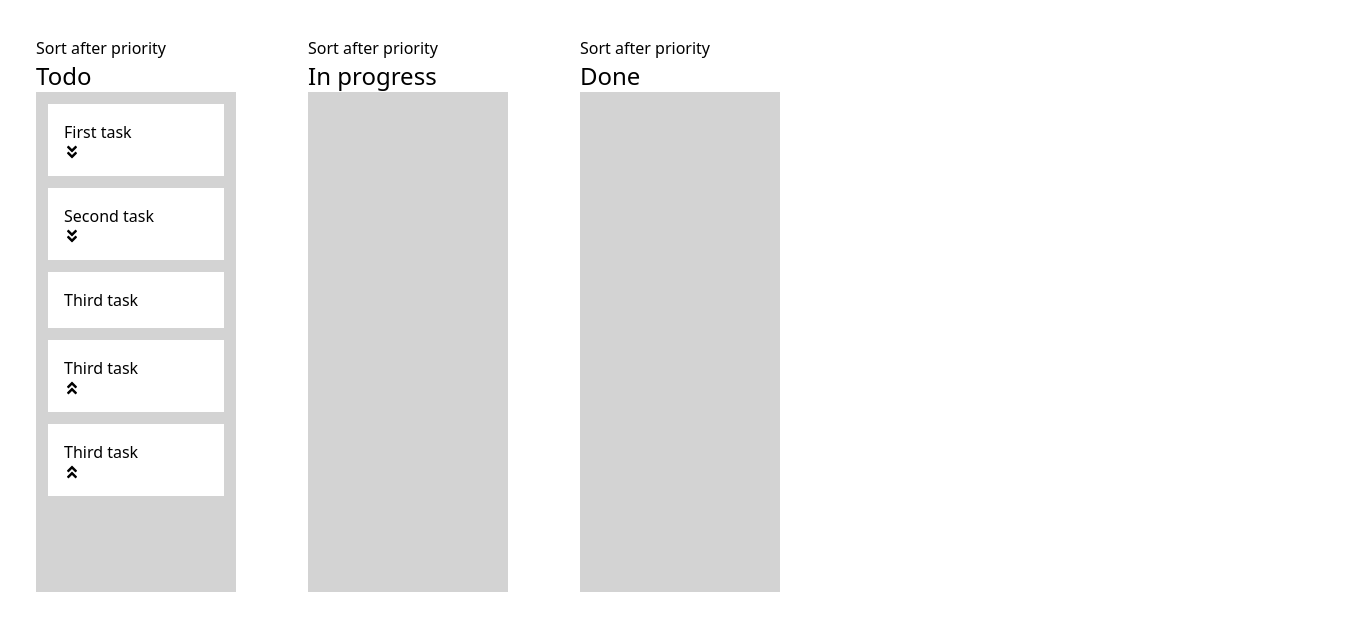
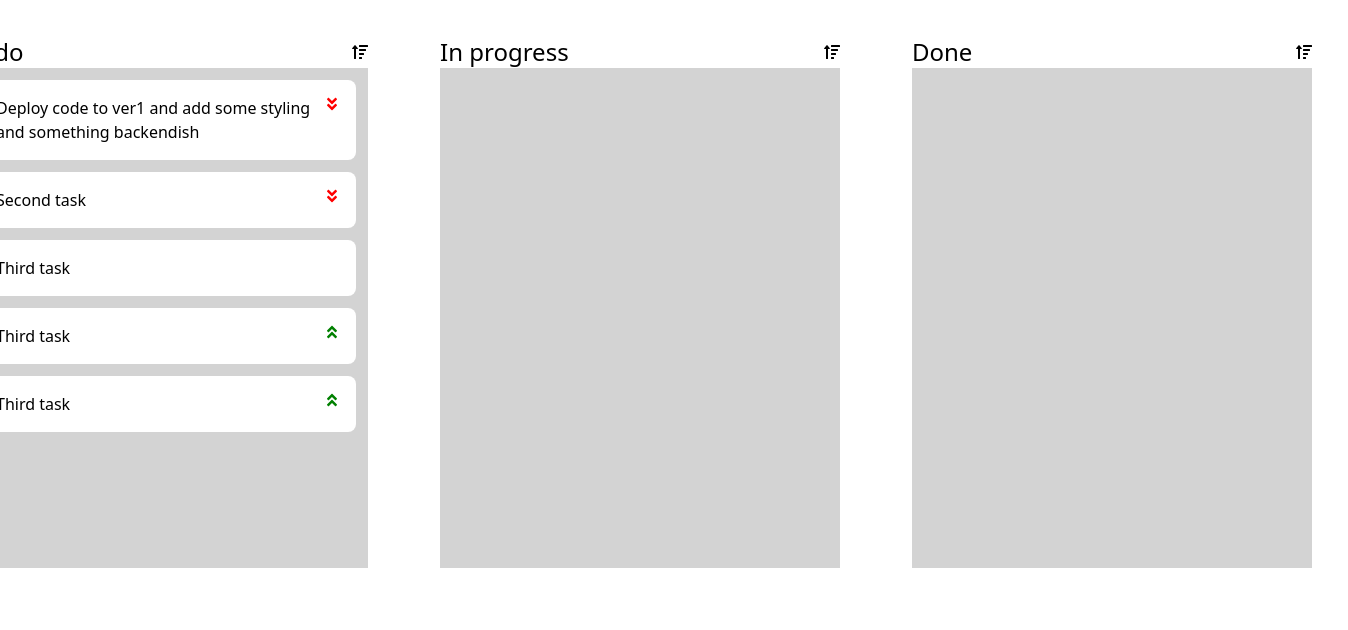
Before and after one commit to andreasbalevik/kanban-minimal-board, a React (Create React App) app: page / in a window 1280 px wide. Shown: the top 630 px of the page, 1348 px wide, since content can reach past the window. Built offline with nearby package versions, Linux system fonts and the light colour scheme; a web font is replaced by a local one.

Commit message:
added color to priority, fixing minor stuff

```diff
--- a/src/App.js
+++ b/src/App.js
@@ -3,10 +3,10 @@ import { v4 as uuid } from 'uuid';
 import './assets/main.css';
 import { DragDropContext, Droppable, Draggable } from 'react-beautiful-dnd';
 import reactDom from "react-dom";
-import { FaAngleDoubleUp, FaAngleDoubleDown, FaGenderless } from 'react-icons/fa';
+import { FaAngleDoubleUp, FaAngleDoubleDown, FaSortAmountUp } from 'react-icons/fa';
 
 const itemsDataList = [
-  {id: uuid(), content: 'First task', priority:1},
+  {id: uuid(), content: 'Deploy code to ver1 and add some styling and something backendish', priority:1},
   {id: uuid(), content: 'Second task', priority:2},
   {id: uuid(), content: 'Third task', priority:3},
   {id: uuid(), content: 'Third task', priority:4},
@@ -32,11 +32,15 @@ const PriorityIcon = ({priority}) => {
 
   if(priority > 3){
     return (
+      <i style={{color: 'green'}}>
         <FaAngleDoubleUp/>
+      </i>
     )
   } else if (priority < 3){
     return (
+      <i style={{color:'red'}}>
         <FaAngleDoubleDown/>
+      </i>
     )
   } else {
     return (
@@ -105,18 +109,22 @@ function sortColumns(e,id,columns,setColumns) {
 function App() {
   const [columns, setColumns] = useState(columnsDataList)
   return (
-
-    <div class="grid grid-flow-col auto-cols-max md:auto-cols-min">
+    <div class="flex justify-center">
+      <div class="grid grid-flow-col auto-cols-max sm:auto-cols-min">
       <DragDropContext onDragEnd={result => onDragEndFunction(result, columns, setColumns)}>
         {Object.entries(columns).map(([id, column ]) => {
           return (
 
             <div class="m-9 content-center">
-          <button class="box-border" onClick={(e) => sortColumns(e, id,columns, setColumns)}>  Sort after priority </button>
+            <div class="flex justify-between">
+              <p class="block text-2xl">{column.name}</p>
+              <button class="block" onClick={(e) => sortColumns(e, id,columns, setColumns)}>
+                <FaSortAmountUp />
+              </button>
+            </div>
 
-          <p class="text-2xl">{column.name}</p>
 
-          <div >
+            <div>
             <Droppable droppableId={id} key={id}>
               {(provided, snapshot) => {
                 return (
@@ -127,7 +135,7 @@ function App() {
                     ref={provided.innerRef}
                     style={{
                       background: snapshot.isDraggingOver ? 'pink' : 'lightgray',
-                    minWidth: '200px',
+                      minWidth: '400px',
                       minHeight: '500px',
                       height: '100%',
                       overflow: 'hidden'
@@ -150,7 +158,7 @@ function App() {
                                   backgroundColor: snapshot.isDragging ? 'black':'white',
                                   ...provided.draggableProps.style
                                 }}
-                              class="box-border p-4 m-3"
+                                class="box-border rounded-lg p-4 m-3 flex justify-between"
                                 >
                                   {item.content}
                                   <PriorityIcon priority={item.priority}/>
@@ -175,6 +183,7 @@ function App() {
         })}
       </DragDropContext>
       </div>
+    </div>
   );
 }
 export default App;
```
Lines whose indentation alone changed are shown as unchanged.
